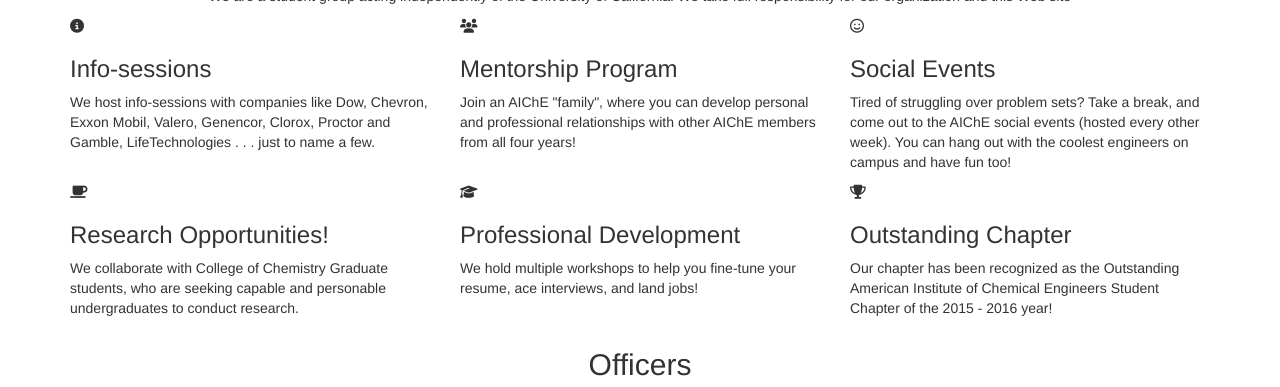
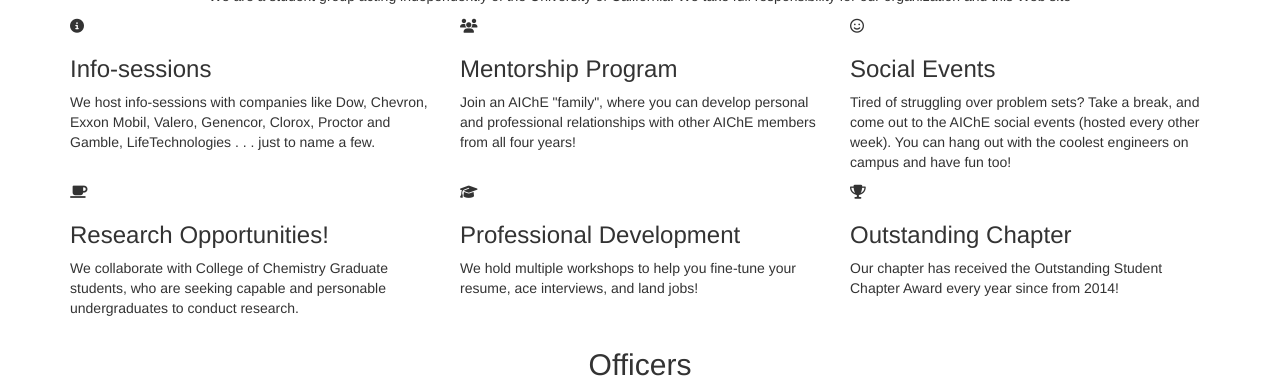
Before and after one commit to ivanjayapurna/berkeleyAiChE.github.io, a Jekyll site: the page built from index.html, in a window 1280 px wide and 900 px high, scrolled down 767 px, cut to the strip 0-387 px from the top of the window. Built offline with Jekyll 4.4.1, drawn with Linux system fonts in a browser that asks for light colours; nearby versions of some CDN libraries; library files that are not in the unit come from our copies; comment, search, counter and statistics services are not loaded.

Commit message:
changed Outstanding chapter description

```diff
--- a/_includes/about.html
+++ b/_includes/about.html
@@ -75,7 +75,7 @@
                     <div class="content">
                         <h3 class="sub-title">Outstanding Chapter</h3>
                         <p>
-                            Our chapter has been recognized as the Outstanding American Institute of Chemical Engineers Student Chapter of the 2015 - 2016 year!
+                            Our chapter has received the Outstanding Student Chapter Award every year since from 2014!
                         </p>
                     </div><!--//content-->
                 </div><!--//item-->
```
